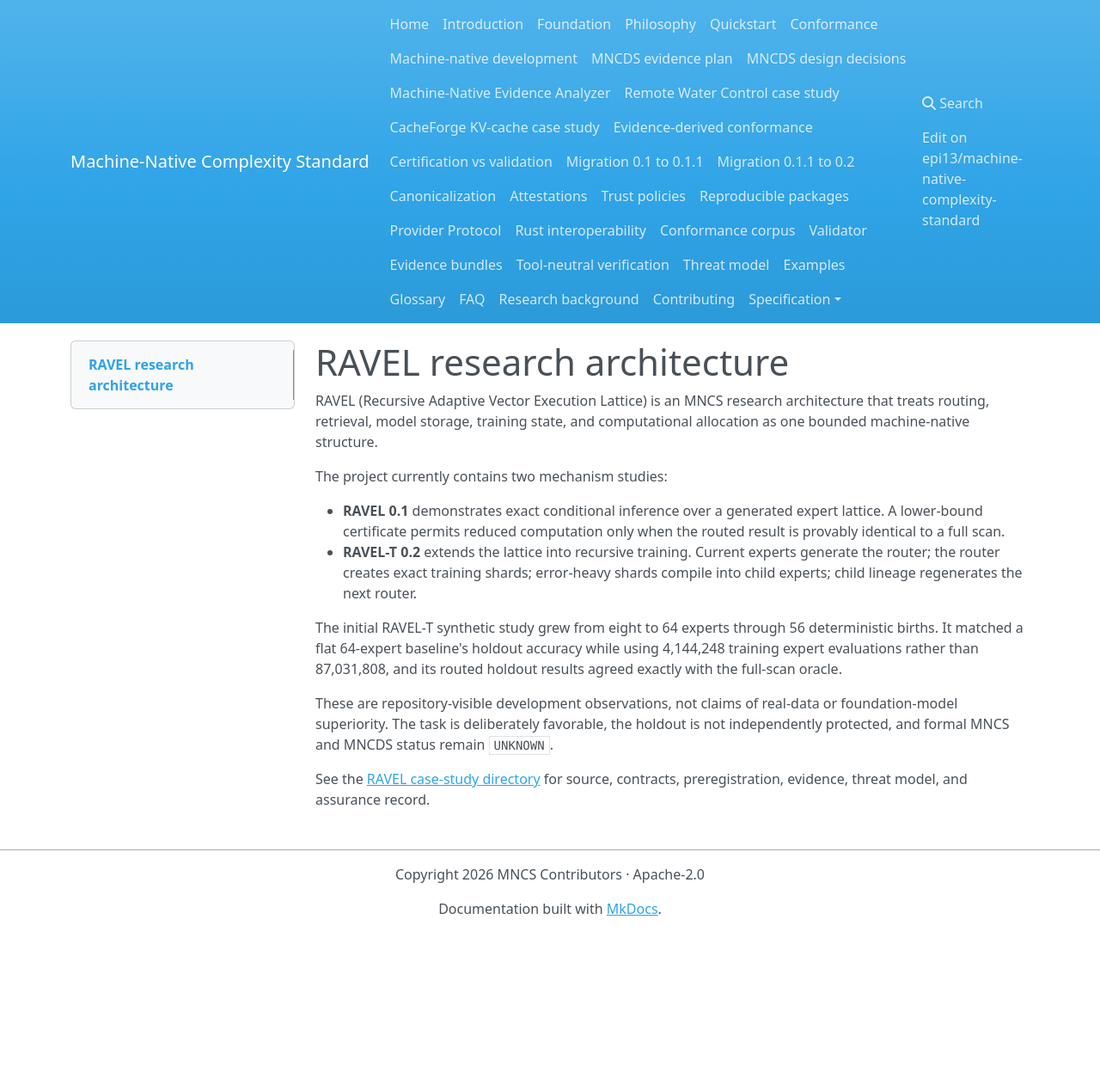
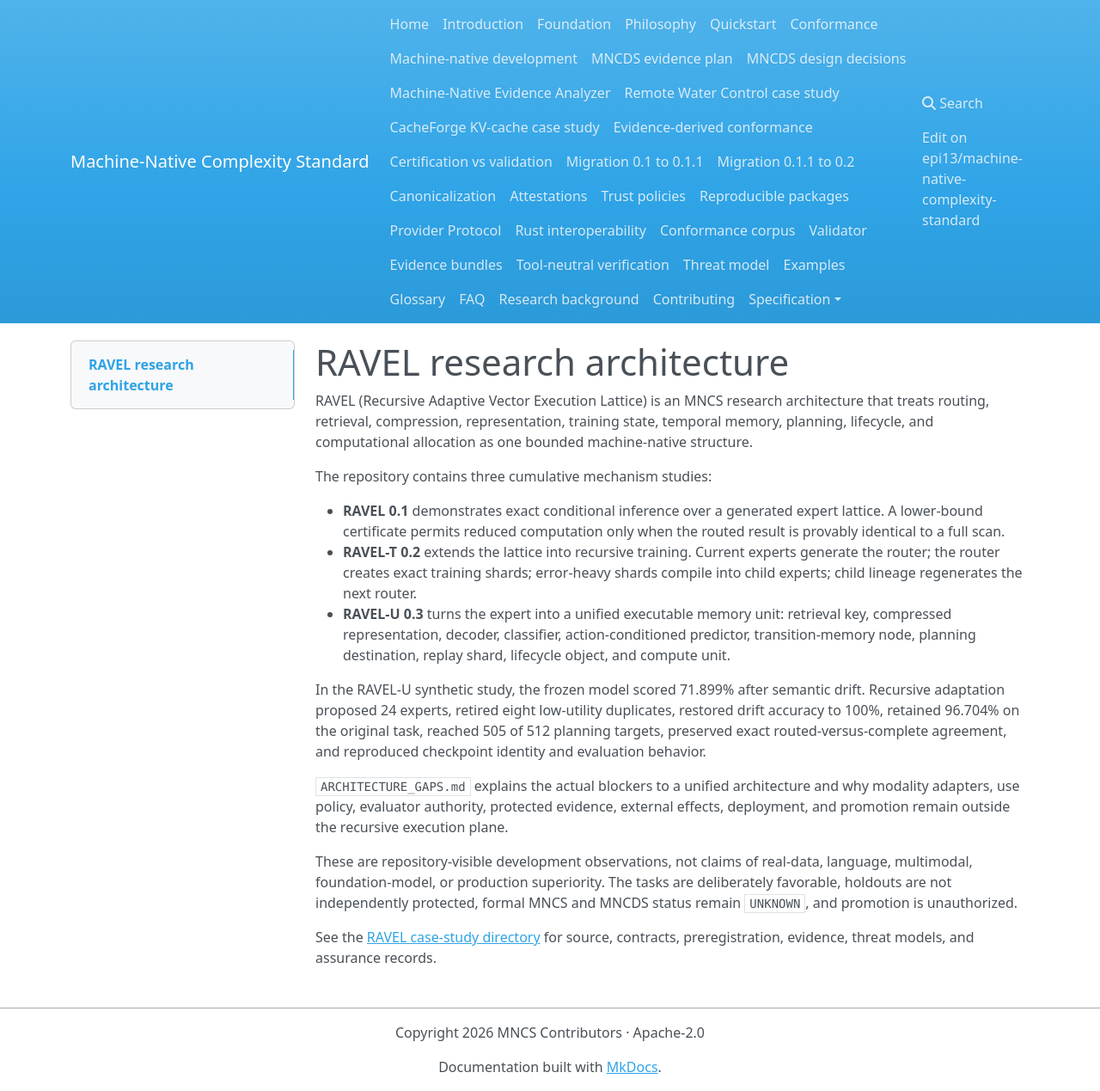
Before and after one commit to epi13/machine-native-complexity-standard, an MkDocs documentation site: the page built from docs/ravel.md, in a window 1280 px wide. Shown: the whole page at 86% size. Built offline with MkDocs 1.6.1, drawn with Linux system fonts in a browser that asks for light colours; nearby versions of some CDN libraries; before the commit the page ends 1085 px from its top, so only the background shows below that.

Commit message:
Document RAVEL unified architecture

```diff
--- a/docs/ravel.md
+++ b/docs/ravel.md
@@ -1,14 +1,17 @@
 # RAVEL research architecture
 
-RAVEL (Recursive Adaptive Vector Execution Lattice) is an MNCS research architecture that treats routing, retrieval, model storage, training state, and computational allocation as one bounded machine-native structure.
+RAVEL (Recursive Adaptive Vector Execution Lattice) is an MNCS research architecture that treats routing, retrieval, compression, representation, training state, temporal memory, planning, lifecycle, and computational allocation as one bounded machine-native structure.
 
-The project currently contains two mechanism studies:
+The repository contains three cumulative mechanism studies:
 
 - **RAVEL 0.1** demonstrates exact conditional inference over a generated expert lattice. A lower-bound certificate permits reduced computation only when the routed result is provably identical to a full scan.
 - **RAVEL-T 0.2** extends the lattice into recursive training. Current experts generate the router; the router creates exact training shards; error-heavy shards compile into child experts; child lineage regenerates the next router.
+- **RAVEL-U 0.3** turns the expert into a unified executable memory unit: retrieval key, compressed representation, decoder, classifier, action-conditioned predictor, transition-memory node, planning destination, replay shard, lifecycle object, and compute unit.
 
-The initial RAVEL-T synthetic study grew from eight to 64 experts through 56 deterministic births. It matched a flat 64-expert baseline's holdout accuracy while using 4,144,248 training expert evaluations rather than 87,031,808, and its routed holdout results agreed exactly with the full-scan oracle.
+In the RAVEL-U synthetic study, the frozen model scored 71.899% after semantic drift. Recursive adaptation proposed 24 experts, retired eight low-utility duplicates, restored drift accuracy to 100%, retained 96.704% on the original task, reached 505 of 512 planning targets, preserved exact routed-versus-complete agreement, and reproduced checkpoint identity and evaluation behavior.
 
-These are repository-visible development observations, not claims of real-data or foundation-model superiority. The task is deliberately favorable, the holdout is not independently protected, and formal MNCS and MNCDS status remain `UNKNOWN`.
+`ARCHITECTURE_GAPS.md` explains the actual blockers to a unified architecture and why modality adapters, use policy, evaluator authority, protected evidence, external effects, deployment, and promotion remain outside the recursive execution plane.
 
-See the [RAVEL case-study directory](../case-studies/ravel/README.md) for source, contracts, preregistration, evidence, threat model, and assurance record.
+These are repository-visible development observations, not claims of real-data, language, multimodal, foundation-model, or production superiority. The tasks are deliberately favorable, holdouts are not independently protected, formal MNCS and MNCDS status remain `UNKNOWN`, and promotion is unauthorized.
+
+See the [RAVEL case-study directory](../case-studies/ravel/README.md) for source, contracts, preregistration, evidence, threat models, and assurance records.
```
